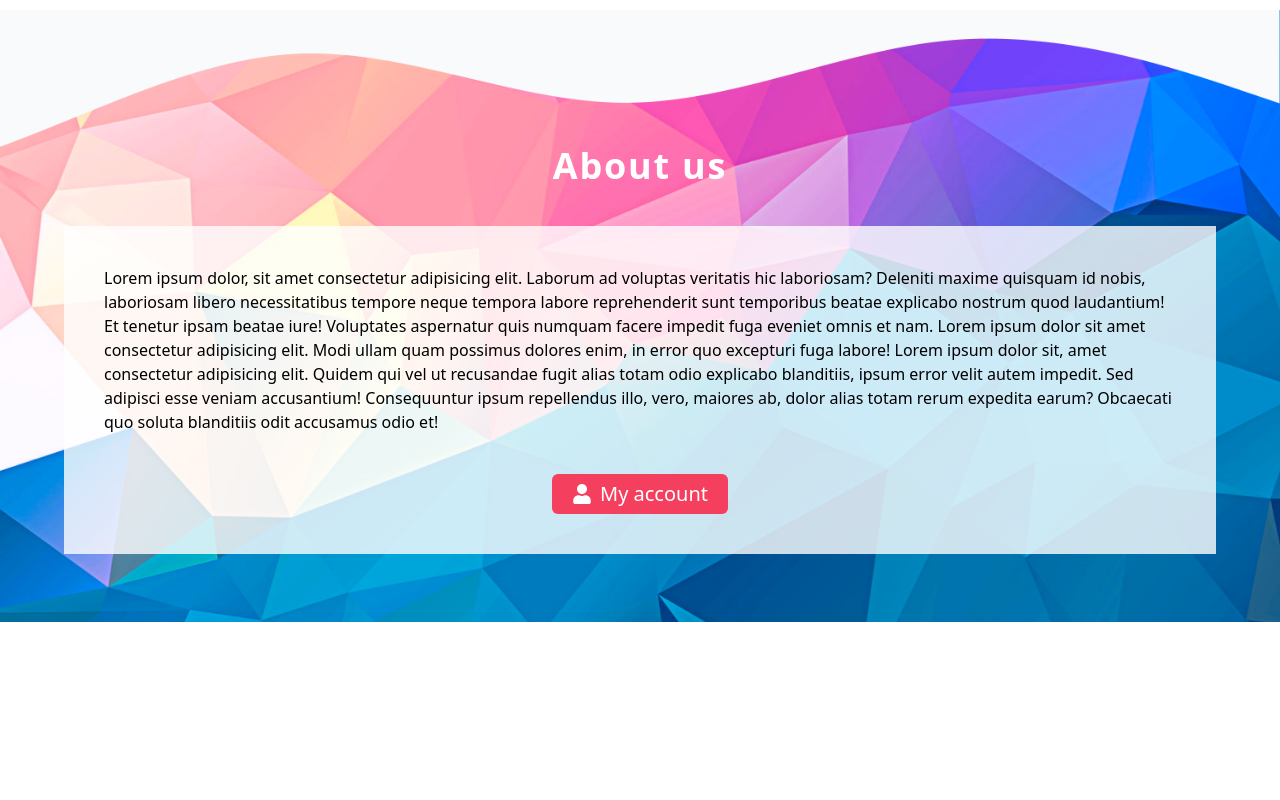
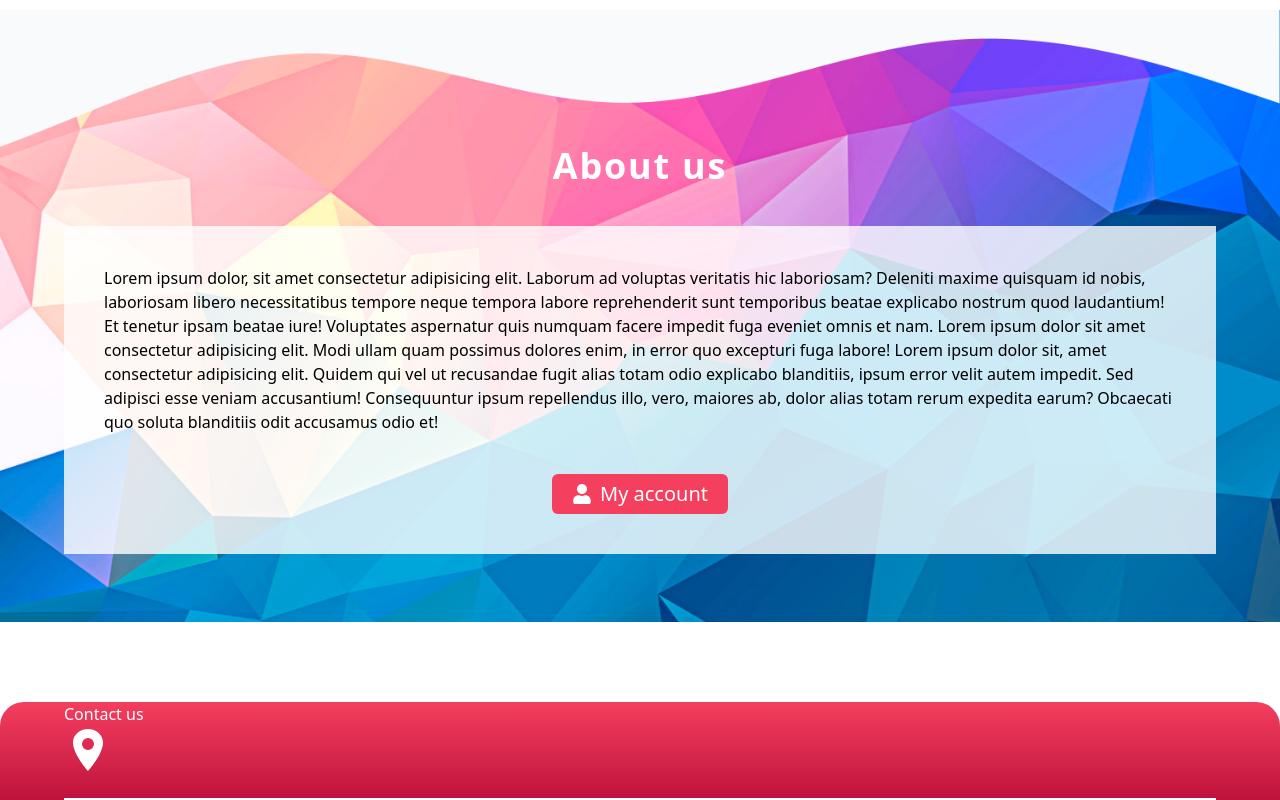
Before and after one commit to JuwelShaikh/restaurant-site, a React (Vite) app: page / in a window 1280 px wide. Shown: the part 1860-2660 px from the top of the page. Before the commit the page ends 2482 px from the top, so only its background shows below. Built offline with nearby package versions, Linux system fonts and the light colour scheme; a web font is replaced by a local one.

Commit message:
Footer on process

```diff
--- a/src/App.jsx
+++ b/src/App.jsx
@@ -1,5 +1,6 @@
 import About from "./Components/About/About"
 import Banner from "./Components/Banner/Banner"
+import Footer from "./Components/Footer/Footer"
 import Hero from "./Components/Hero/Hero"
 import Navbar from "./Components/Navbar/Navbar"
 import WhyChoose from "./Components/WhyChoose/WhyChoose"
@@ -13,6 +14,7 @@ const App = () => {
       <WhyChoose/>
       <Banner/>
       <About/>
+      <Footer/>
     </div>
   )
 }
--- a/src/Components/Footer/Footer.jsx
+++ b/src/Components/Footer/Footer.jsx
@@ -1,9 +1,26 @@
+import { IoLocationSharp } from "react-icons/io5"
 
 
 const Footer = () => {
-  return (
-    <div>Footer</div>
-  )
+    return (
+        <>
+            <div className="text-white mt-20">
+                <div className="container bg-gradient-to-b from-rose-500 to-rose-700 rounded-t-3xl">
+                    {/* contact section */}
+                    <h1>
+                        Contact us
+                    </h1>
+                    <div className="grid grid-cols-1 sm:grid-cols-2 md:grid-cols-3 gap-14 border-b-2 border-white pb-6">
+                        <div>
+                            <div>
+                                <IoLocationSharp className="text-5xl" />
+                            </div>
+                        </div>
+                    </div>
+                </div>
+            </div>
+        </>
+    )
 }
 
 export default Footer
```
